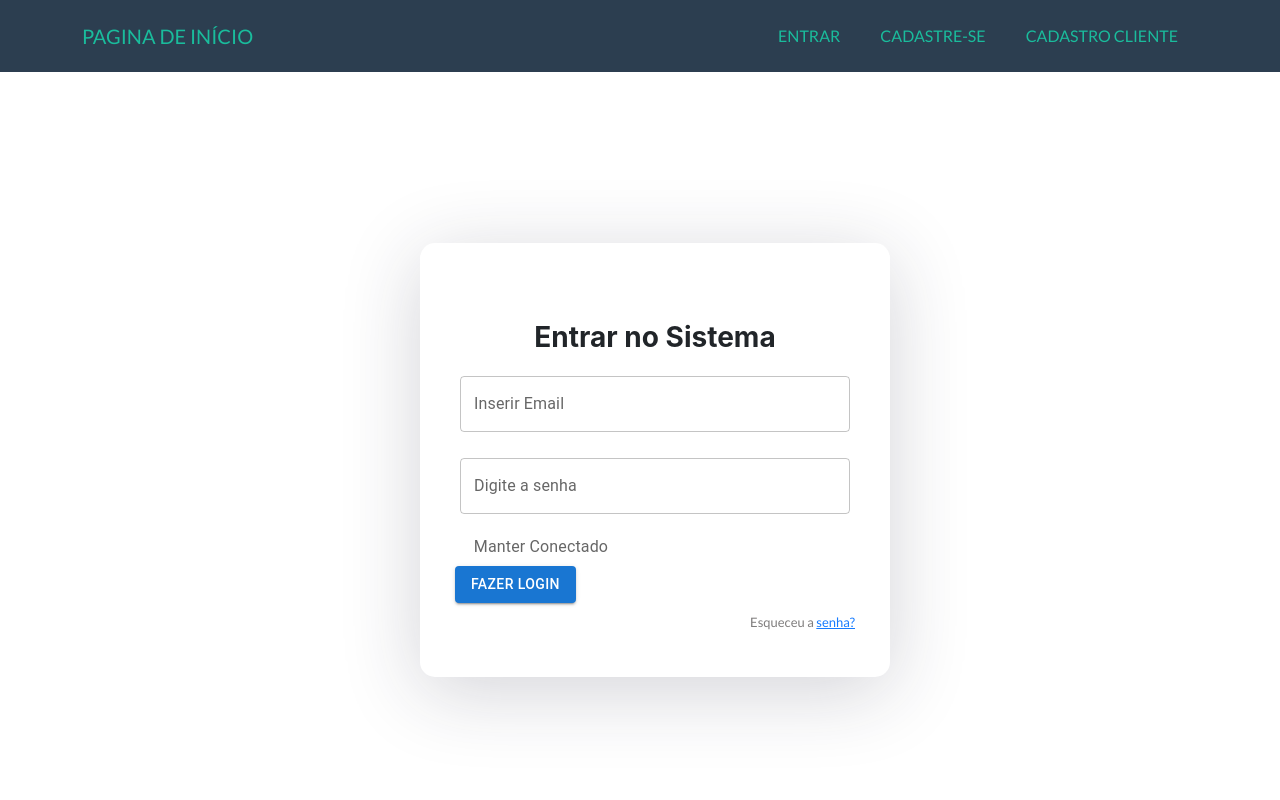
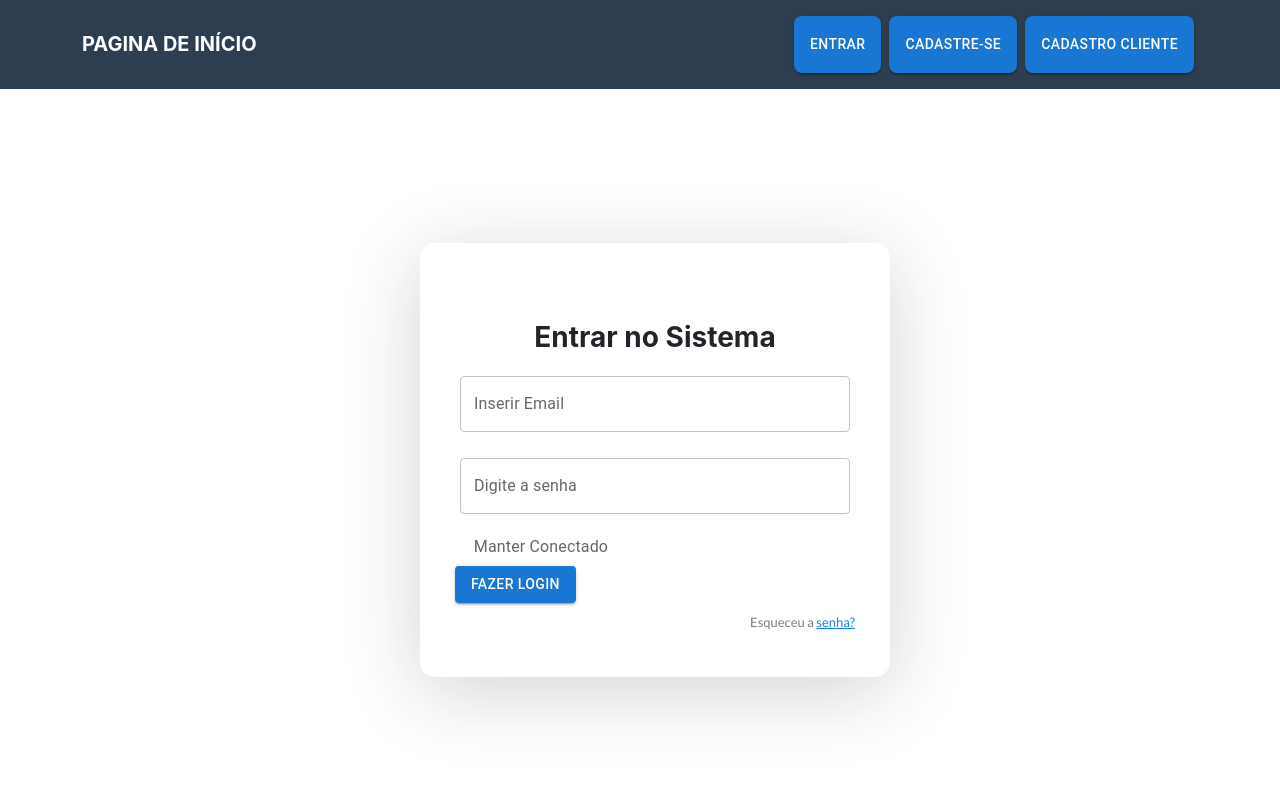
Before and after one commit to Tiagoteixeiraunifg/Front-ReactJS, a React (Create React App) app: page / in a window 1280 px wide. Shown: the top 800 px of the page. Built offline with nearby package versions, Linux system fonts and the light colour scheme.

Commit message:
up botoes no cabeçalho

```diff
--- a/src/App.tsx
+++ b/src/App.tsx
@@ -3,22 +3,19 @@ import '../node_modules/bootstrap/dist/css/bootstrap.min.css';
 import './index.css';
 import './componentes/css/styles.css';
 import { BrowserRouter as Router, Route, Link, Routes, Navigate} from "react-router-dom";
-import {Login} from './componentes/pages/login';
+import { Login } from './componentes/pages/login';
 import SignUp from './componentes/pages/cadastro';
-import {CadastroCliente} from './componentes/pages/cadastro-cliente';
+import { CadastroCliente } from './componentes/pages/cadastro-cliente';
 import Button from '@mui/material/Button/Button';
 
 
 
-interface login{
+interface login {
   email: string;
   senha: string;
   logged: boolean;
 }
 
-const classNameEnabled: string = "nav-link py-3 px-0 px-lg-3 rounded link-style enabled-link";
-const classNameDisabled: string = "nav-link py-3 px-0 px-lg-3 rounded link-style disabled-link";
-let clsName: string;
 
 function App() {
 
@@ -37,32 +34,41 @@ function App() {
   }
 
 
+window.addEventListener('DOMContentLoaded', event => {
 
-  const mouseClik = (e: React.MouseEvent) => {
-    const onOffClassMenu = (e: boolean) => {
-      if(!e) {
-        clsName =  classNameDisabled;
+  // Navbar shrink function
+  var navbarShrink = function () {
+      const navbarCollapsible = document.body.querySelector('#mainNav');
+      if (!navbarCollapsible) {
+          return;
       }
-      clsName = classNameEnabled;
+      if (window.scrollY === 0) {
+          navbarCollapsible.classList.remove('navbar-shrink')
+      } else {
+          navbarCollapsible.classList.add('navbar-shrink')
       }
+
   };
-
+});
 
   return (
     <div className="App">
-      <nav className="navbar navbar-expand-lg bg-secondary text-uppercase fixed-top">
+      <nav className="navbar navbar-expand-lg bg-secondary text-uppercase fixed-top" id="mainNav">
         <div className="container">
-          <Link className="navbar-brand" to={"/sign-in"}> Pagina de Início </Link>
+          <Link className="navbar-brand" to={"/sign-in"} onClick={() => {}}> Pagina de Início </Link>
           <div className="collapse navbar-collapse" id="navbarTogglerDemo02">
             <ul className="navbar-nav ml-auto">
               <li className="nav-item mx-0 mx-lg-1">
-                 <Link className={classNameEnabled} to={"/sign-in"} > Entrar </Link>
+                <Button type="submit" variant="contained"
+                  className="nav-link py-3 px-0 px-lg-3 rounded"  href="/sign-in" disabled={false} >Entrar</Button>
               </li>
               <li className="nav-item mx-0 mx-lg-1">
-                <Link className="nav-link py-3 px-0 px-lg-3 rounded" to={"/sign-up"}>Cadastre-se</Link>
+                <Button type="submit" variant="contained"
+                  className="nav-link py-3 px-0 px-lg-3 rounded" href="/sign-up" disabled={false} >Cadastre-se</Button>
               </li>
               <li className="nav-item mx-0 mx-lg-1">
-                <Link className="nav-link py-3 px-0 px-lg-3 rounded" to={"/cad-cli"} >Cadastro Cliente</Link>
+                <Button type="submit" variant="contained"
+                  className="nav-link py-3 px-0 px-lg-3 rounded"  href="/cad-cli" disabled={false} >Cadastro Cliente</Button>
               </li>
             </ul>
           </div>
@@ -74,7 +80,7 @@ function App() {
             <Route path="/" element={<Login />} />
             <Route path="/sign-in" element={<Login />} />
             <Route path="/sign-up" element={<SignUp />} />
-                <Route path="/cad-cli" element={<CadastroCliente email = "tiago@tt.com" permissao = "admin"/> } />
+            <Route path="/cad-cli" element={<CadastroCliente email="tiago@tt.com" permissao="admin" />} />
           </Routes>
         </div>
       </div>
```
Lines whose indentation alone changed are shown as unchanged.
